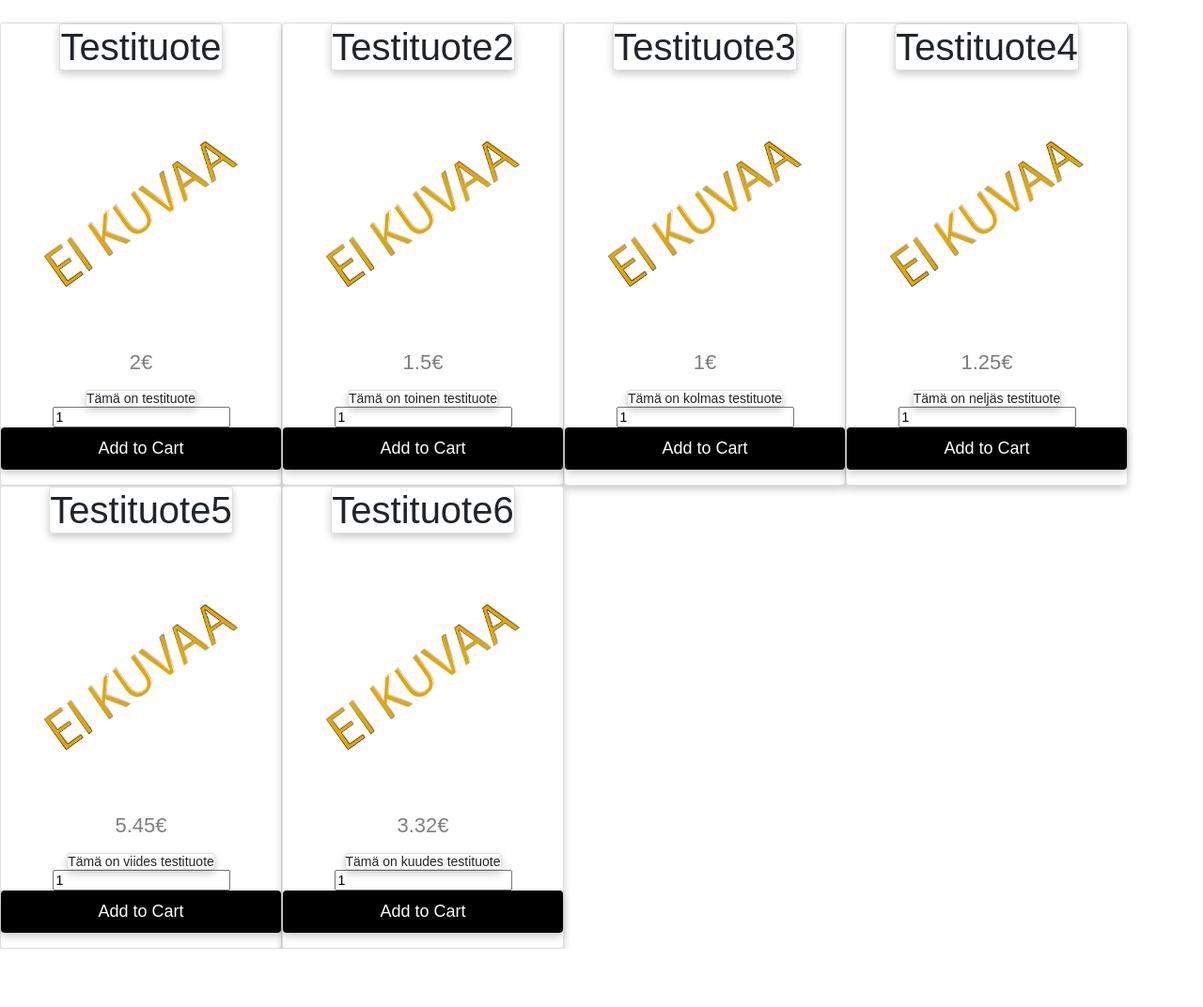
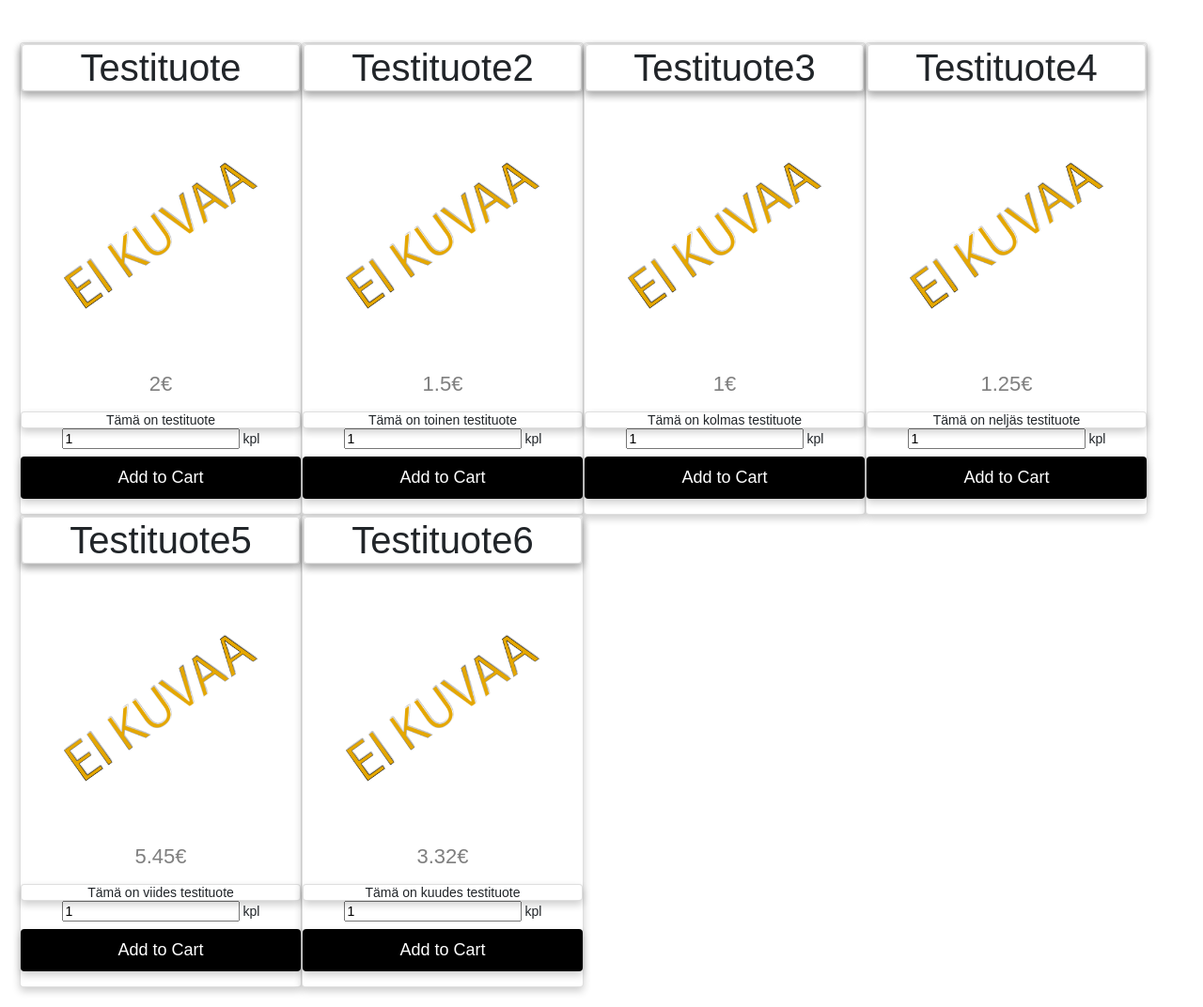
Before and after one commit to mikaele90/Vertaisverkkokauppa, a PHP site: page /browse.php in a window 1280 px wide. Shown: the part 116-1188 px from the top of the page at 94% size. Before the commit the page ends 1126 px from the top, so only its background shows below. Run offline with PHP 8.4, Linux system fonts and the light colour scheme; data comes from the database, SQL or seed files in the repository.

Commit message:
browse.php muokattu

```diff
--- a/browse.php
+++ b/browse.php
@@ -48,12 +48,11 @@ if($stmt = mysqli_prepare($link, $sql)){
 mysqli_close($link);
 
 ?>
-<div id="products_div">
-
-</div>
+<div id="products_div" style="padding: 1.5em"></div>
+<div id="status" style="width: 20%; padding-left: 1.5em;"></div>
 </body>
 
-<div id = "status"></div>
+
 <script>
 
     function addFunctionalityToButtons () {
@@ -76,14 +75,12 @@ mysqli_close($link);
                 xhr.setRequestHeader("Content-type", "application/x-www-form-urlencoded");
 
                 xhr.onreadystatechange = function() {
-                    if(xhr.readyState == 4 && xhr.status == 200) {
+                    if(xhr.readyState === 4 && xhr.status === 200) {
                         var return_data = xhr.responseText;
-
+                        document.getElementById("status").innerHTML = 'Tuote lisätty onnistuneesti!';
                     }
                 };
-
                 xhr.send(variablesToSend); // Request - Send this variable to PHP
-                document.getElementById("status").innerHTML = "processing...";
             }
         }
     }
@@ -103,12 +100,12 @@ mysqli_close($link);
             productNode = document.createElement('div');
             productNode.setAttribute('class', 'card');
             productNode.innerHTML =
-                '<h1 class="card"  > ' + product.ItemName + '</h1>' +
-                '<img src="images/products/' + product.ImageLink + '.png" alt="Denim Jeans" style="width:100%">' +
+                '<label class="card"><h1 class="card"> ' + product.ItemName + '</h1></label>' +
+                '<img src="images/products/' + product.ImageLink + '.png" alt="' + product.ItemName + ' Picture" style="width:100%">' +
                 '<p class="price">' + JSON.stringify(product.ItemPrice) + '€</p>' +
                 '<p class="card">' + product.ItemDescription + '</p>' +
-                '<input type=number min = "1" id = "InputID" value = "1" onKeyDown="return false" class = "inputClass" name="quantity" >' +
-                '<p><button class="card" name="all"> Add to Cart</button></p>'
+                '<label><input type=number min = "1" id = "InputID" value = "1" onKeyDown="return false" class = "inputClass" name="quantity" > kpl</label>' +
+                '<p><button class="card" name="all"> Add to Cart</button></p>';
             productsDiv.appendChild(productNode);
         }
         addFunctionalityToButtons()
--- a/css/styles.css
+++ b/css/styles.css
@@ -1,6 +1,7 @@
 .card {
     box-shadow: 0 4px 8px 0 rgba(0, 0, 0, 0.2);
     max-width: 300px;
+    width: 100%;
     margin: auto;
     text-align: center;
     display: inline-block;
```
